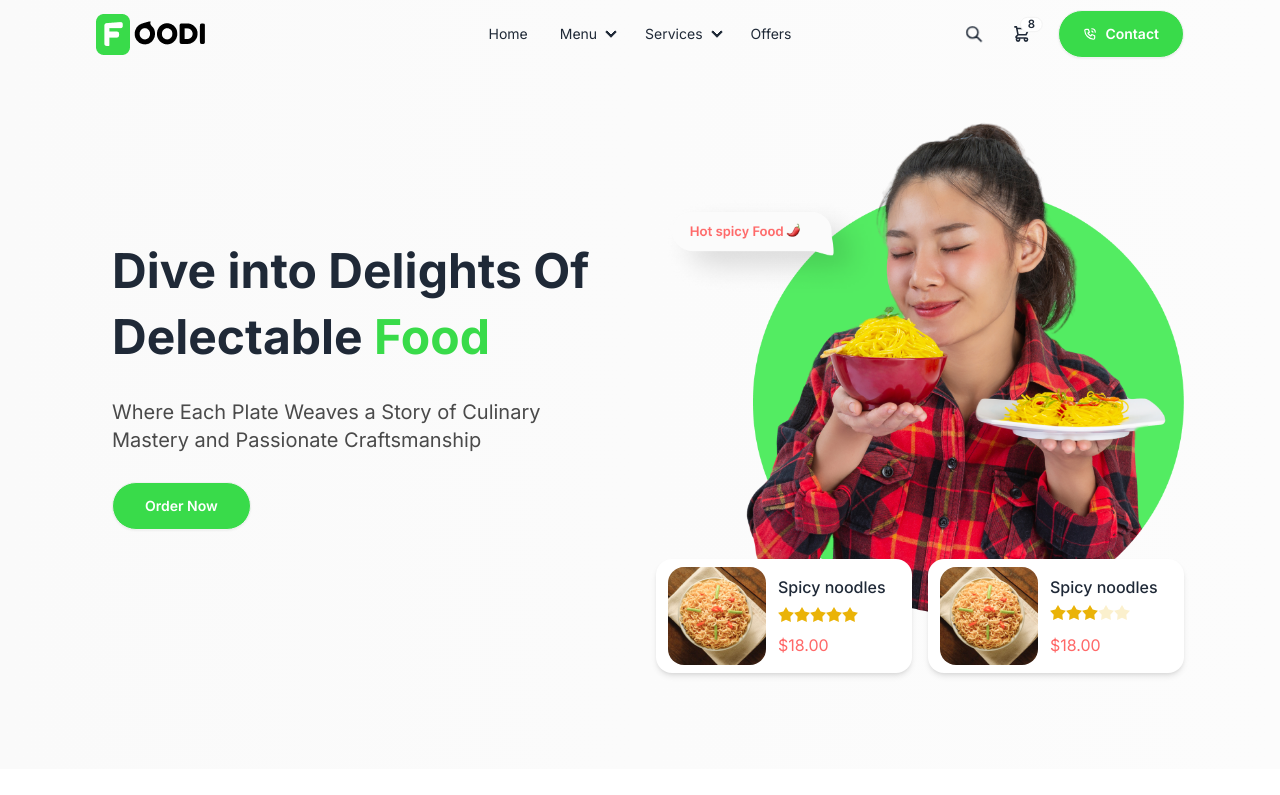
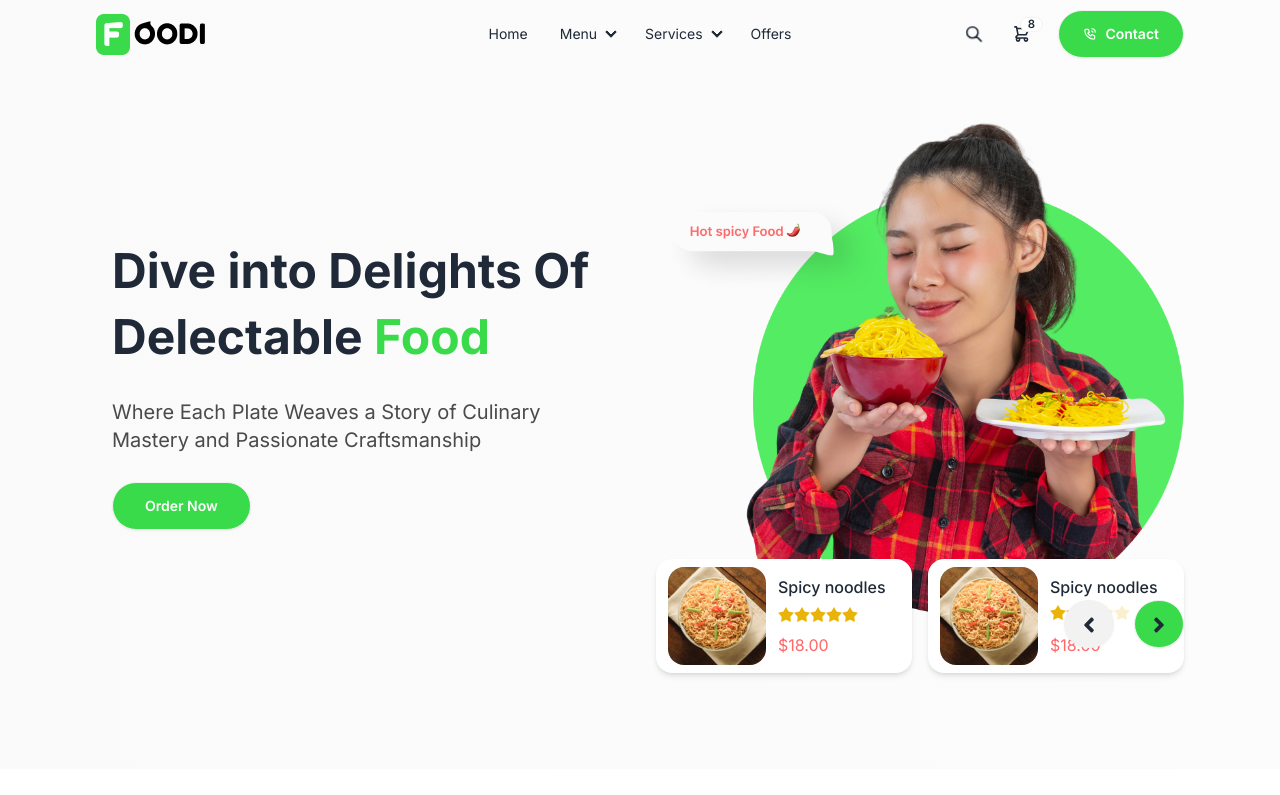
Before and after one commit to Nadeesha-Tennakoon/FOODI-APP, a React (Vite) app in the folder foodi-client/: page / in a window 1280 px wide. Shown: the top 795 px of the page. Built offline with nearby package versions, Linux system fonts and the light colour scheme.

Commit message:
Update SpecialDishes.jsx

```diff
--- a/foodi-client/src/pages/home/SpecialDishes.jsx
+++ b/foodi-client/src/pages/home/SpecialDishes.jsx
@@ -3,6 +3,8 @@ import "slick-carousel/slick/slick.css";
 import "slick-carousel/slick/slick-theme.css";
 import Slider from "react-slick";
 import Cards from "../../components/Cards";
+import {} from "react-icons/fa6";
+import { FaAngleLeft, FaAngleRight } from "react-icons/fa";
 
 const simpleNextArrow = (props) => {
   const { className, style, onclick } = props;
@@ -86,9 +88,26 @@ const SpecialDishes = () => {
       <div className="text-left">
         <p className="subtitle">Special Dishes</p>
         <h2 className="title md:w-[520px]">Standout Dishes From Our Menu</h2>
+        {/* </div> */}
+
+        {/* arrow btn */}
+        <div className="md:absolute inset-y-3/4 right-0 mb-10 md:mr-24">
+          <button
+            onClick={() => slider?.current?.slickPrev()}
+            className="btn p-2 rounded-full ml-5"
+          >
+            <FaAngleLeft className="w-8 h-8 p-1" />
+          </button>
+          <button
+            onClick={() => slider?.current?.slickNext()}
+            className="btn p-2 rounded-full ml-5 bg-green"
+          >
+            <FaAngleRight className="w-8 h-8 p-1" />
+          </button>
+        </div>
       </div>
 
-      <Slider {...settings}>
+      <Slider ref={slider} {...settings}>
         {recipes.map((item, i) => (
           <Cards key={i} item={item} />
         ))}
```
